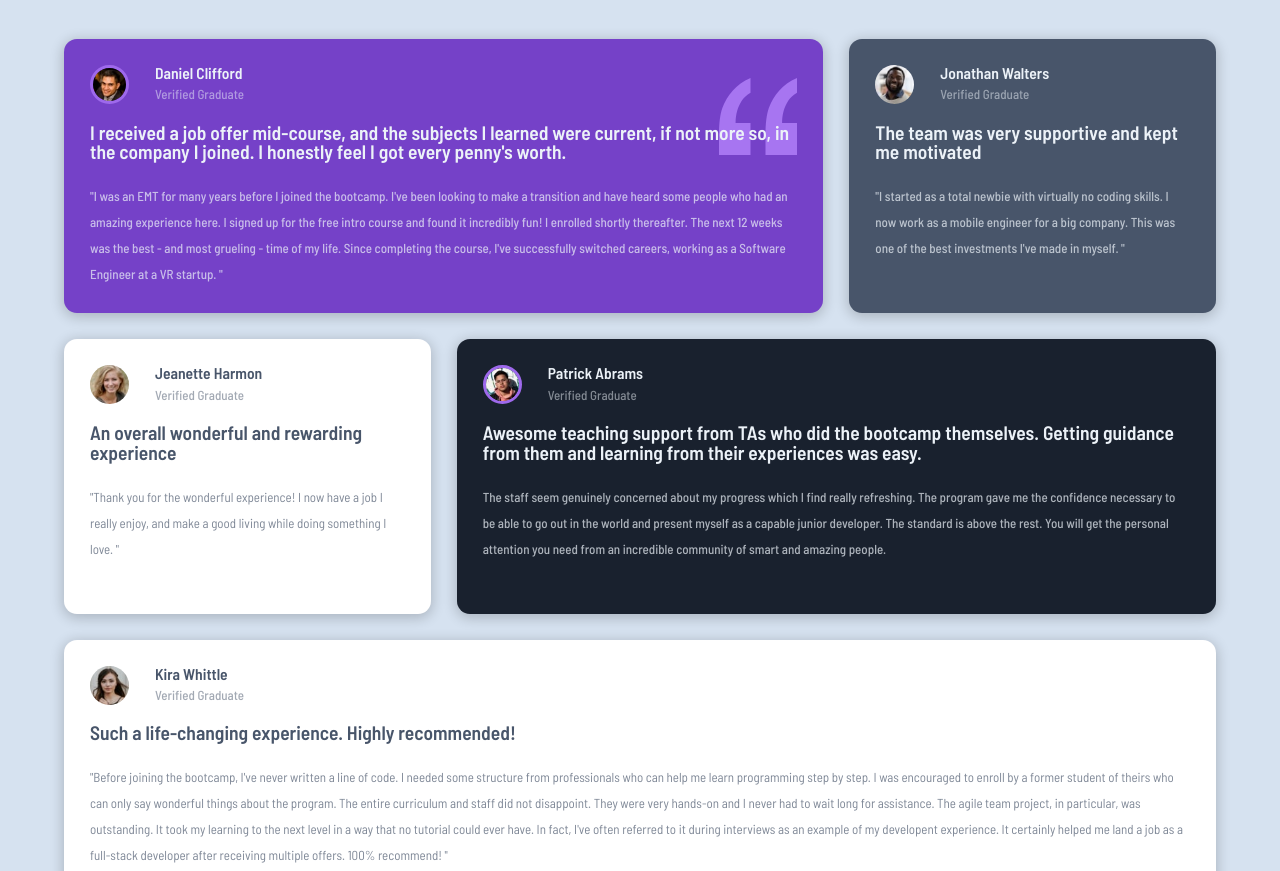
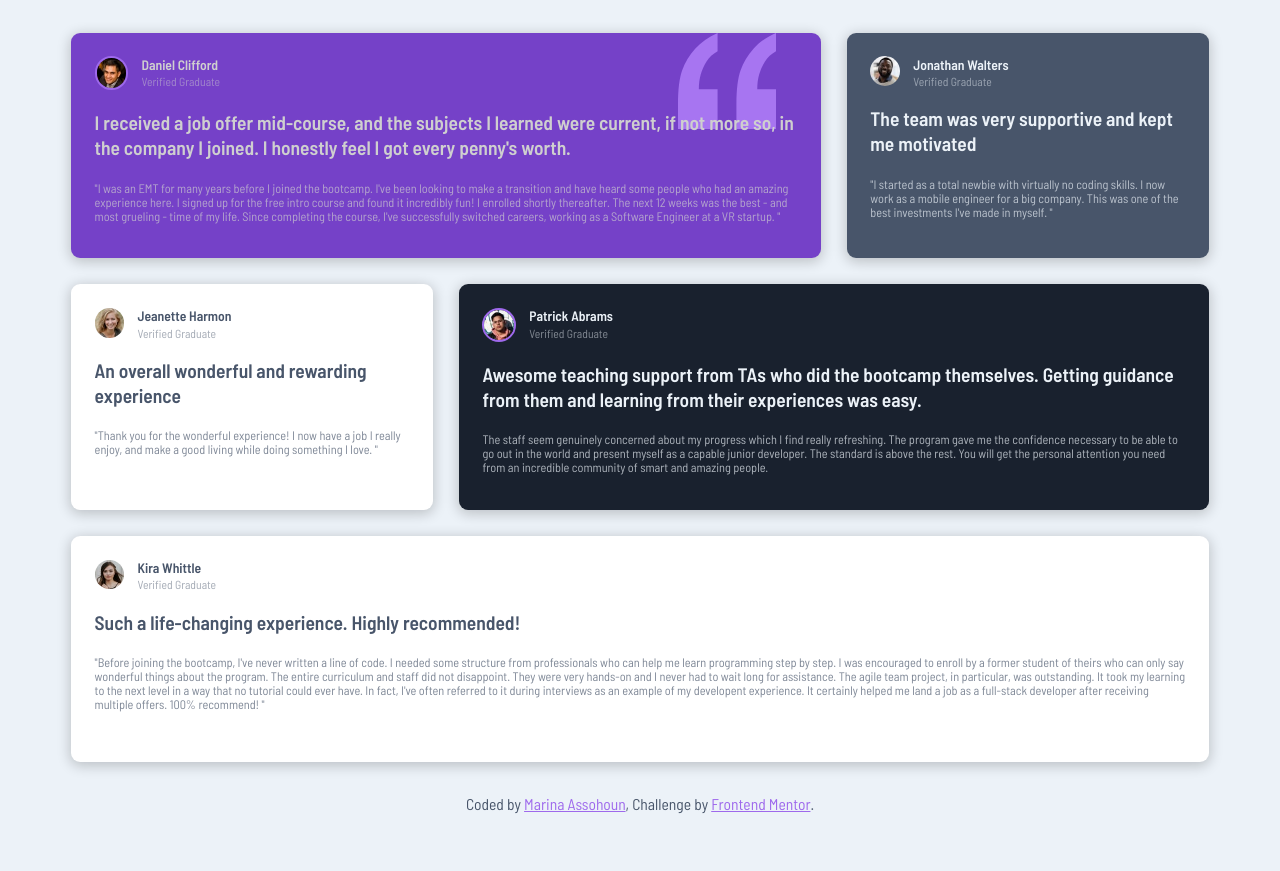
Before and after one commit to marinaassohoun/testimonials-grid, a plain HTML site: page index.html in a window 1280 px wide. Shown: the top 871 px of the page. After the commit the page ends 821 px from the top, so only its background shows below. Drawn offline with Linux system fonts and the light colour scheme.

Commit message:
update media query

```diff
--- a/assets/css/style.css
+++ b/assets/css/style.css
@@ -3,20 +3,23 @@ body {
   font-family: "Barlow Semi Condensed", sans-serif;
   background: hsl(212, 45%, 89%);
   font-size: 13px;
-  box-sizing: border-box;
+  margin: 0;
+  padding: 0;
 }
 
 .main {
-  width: 90%;
+  width: 80%;
   margin: 3em auto;
 }
 .comments {
-  text-align: start;
-  display: flex;
-  flex-direction: column;
-  gap: 4em;
+  display: grid;
+  grid-template-columns: repeat(4, 1fr);
+  grid-template-rows: repeat(2, 1fr);
+  gap: 2em;
 }
 .review {
+  line-height: 1em;
+  font-size: 1em;
   color: hsl(210, 46%, 95%);
   border-radius: 1em;
   font-weight: 500;
@@ -27,20 +30,26 @@ body {
 /* article 1 */
 .review:nth-child(1) {
   background-color: hsl(263, 55%, 52%);
+  grid-area: 1 / 1 / 2 / 3;
 }
 .review:nth-child(1) .author__image,
 .review:nth-child(4) .author__image {
   border: 0.3em solid hsl(264, 78%, 67%);
 }
-/* article 2 */
 
 .review:nth-child(2) {
   background-color: hsl(217, 19%, 35%);
+  grid-area: 1 / 3 / 2 / 4;
 }
+/* article 3 */
 
+.review:nth-child(3) {
+  grid-area: 2 / 1 / 3 / 2;
+}
 /* article 4 */
 .review:nth-child(4) {
   background-color: hsl(219, 29%, 14%);
+  grid-area: 2 / 2 / 3 / 4;
 }
 
 /* article 3 and 5 */
@@ -48,6 +57,9 @@ body {
 .review:nth-child(5) {
   background-color: hsl(0, 0%, 100%);
   color: hsl(217, 19%, 35%);
+}
+.review:nth-child(5) {
+  grid-area: 1 / 4 / 3 / 5;
 }
 
 .review:nth-child(3) .review__paragraph,
@@ -80,11 +92,11 @@ body {
   opacity: 0.5;
 }
 .review__title {
+  font-size: 1.7em;
   float: none;
   font-weight: 600;
-  font-size: 2.3em;
   line-height: 1em;
-  padding: 1.1em 0;
+  padding: 1em 0;
   z-index: 5;
 }
 
@@ -110,9 +122,8 @@ body {
 .attribution a:hover {
   color: hsl(263, 55%, 52%);
 }
-/* media query for tablet */
 
-@media screen and (min-width: 600px) and (max-width: 1339px) {
+@media (min-width: 601px) and (max-width: 1440px) {
   .main {
     font-size: 1em;
   }
@@ -141,43 +152,32 @@ body {
   .review:nth-child(5) {
     grid-area: 3 / 1 / 4 / 4;
   }
+}
+/* media query for mobile*/
+
+@media (max-width: 600px) {
+  .main {
+    width: 90%;
+  }
+  .comments {
+    text-align: start;
+
+    display: grid;
+    grid-template-columns: 1fr;
+    gap: 4em;
+  }
+
   .review__title {
-    font-size: 1.5em;
+    font-size: 2.3em;
   }
 }
-/* media query for desktop */
 
-@media screen and (min-width: 1440px) {
-  .main {
-    width: 80%;
-  }
-  .comments {
-    display: grid;
-    grid-template-columns: repeat(4, 1fr);
-    grid-template-rows: repeat(2, 1fr);
-    gap: 2em;
-  }
+/* @media (min-width: 1200px) {
   .review:nth-child(1) {
-    grid-area: 1 / 1 / 2 / 3;
   }
   .review:nth-child(2) {
-    grid-area: 1 / 3 / 2 / 4;
   }
 
-  .review:nth-child(3) {
-    grid-area: 2 / 1 / 3 / 2;
+  .review:nth-child(4) {
   }
-  .review:nth-child(4) {
-    grid-area: 2 / 2 / 3 / 4;
-  }
-  .review:nth-child(5) {
-    grid-area: 1 / 4 / 3 / 5;
-  }
-  .review__title {
-    font-size: 1.7em;
-  }
-  .review {
-    line-height: 1em;
-    font-size: 1em;
-  }
-}
+} */
--- /dev/null
+++ b/assets/css/styles.css
@@ -0,0 +1,187 @@
+:root {
+  --primary-color: hsl(0, 0%, 100%);
+  --secondary-color: hsl(212, 45%, 89%);
+  --moderate-violet: hsl(263, 55%, 52%);
+  --very-dark-grayish-blue: hsl(217, 19%, 35%);
+  --very-dark-blackish-blue: hsl(219, 29%, 14%);
+  --light-gray: hsl(0, 0%, 81%);
+  --light-grayish-blue: hsl(210, 46%, 95%);
+  --border-image-color: hsl(264, 78%, 67%);
+}
+
+body {
+  font-family: "Barlow Semi Condensed", sans-serif;
+  background: var(--light-grayish-blue);
+  font-size: 13px;
+}
+
+.main {
+  width: 90%;
+  margin: 2.5em auto;
+}
+.comments {
+  text-align: start;
+  display: flex;
+  flex-direction: column;
+  gap: 4em;
+}
+.review {
+  color: var(--light-grayish-blue);
+  border-radius: 0.7em;
+  font-weight: 500;
+  padding: 1.8em;
+
+  box-shadow: 0 0.2em 1em 0.1em rgba(0, 0, 0, 0.2);
+}
+
+/* article 1 */
+.review:first-child {
+  background: url("../images/bg-pattern-quotation.svg") no-repeat;
+  background-size: 7.5em;
+  background-position-x: 93%;
+  background-position-y: top;
+  background-color: var(--moderate-violet);
+  color: var(--light-gray);
+}
+
+/* article 2 */
+.review:nth-child(2) {
+  background-color: var(--very-dark-grayish-blue);
+}
+
+/* article 4 */
+.review:nth-child(4) {
+  background-color: var(--very-dark-blackish-blue);
+}
+
+/* article 3 and 5 */
+.review:nth-child(3),
+.review:nth-child(5) {
+  background-color: var(--primary-color);
+  color: var(--very-dark-grayish-blue);
+}
+/* review details*/
+.review__author {
+  display: flex;
+  flex-wrap: nowrap;
+}
+.author__infos {
+  line-height: 0.3em;
+  text-align: start;
+  font-size: 0.9em;
+  margin-top: -0.6em;
+}
+/* images */
+.author__image {
+  max-width: 2.3em;
+  border-radius: 5em;
+  margin: 0em 1em 0em 0em;
+}
+.review:nth-child(1) .author__image,
+.review:nth-child(4) .author__image {
+  border: 0.2em solid var(--border-image-color);
+}
+/*review text*/
+.author__name {
+  font-weight: 600;
+  opacity: 1;
+}
+.review__tag {
+  opacity: 0.5;
+  font-weight: 400;
+}
+.review__title {
+  font-weight: 600;
+  font-size: 1.4em;
+  line-height: 1.3em;
+  padding: 0.2em 0;
+}
+
+.review__paragraph {
+  opacity: 0.7;
+  font-weight: 400;
+  font-size: 0.95em;
+}
+
+.review:nth-child(3) .review__paragraph,
+.review:nth-child(5) .review__paragraph {
+  color: var(--very-dark-grayish-blue);
+}
+
+/* Footer */
+
+.attribution p {
+  margin: 0.5em;
+}
+.attribution {
+  color: var(--very-dark-grayish-blue);
+  font-size: 1.2em;
+  text-align: center;
+}
+.attribution a {
+  color: var(--border-image-color);
+}
+.attribution a:hover {
+  color: var(--moderate-violet);
+}
+
+/* media query for tablet */
+@media screen and (min-width: 720px) and (max-width: 1439px) {
+  .main {
+    font-size: 1em;
+  }
+  .comments {
+    display: grid;
+    grid-template-columns: repeat(3, 1fr);
+    grid-template-rows: repeat(3, 1fr);
+    gap: 2em;
+  }
+  .review:nth-child(1) {
+    grid-area: 1 / 1 / 2 / 3;
+  }
+  .review:nth-child(2) {
+    grid-area: 1 / 3 / 2 / 4;
+  }
+
+  .review:nth-child(3) {
+    grid-area: 2 / 1 / 3 / 2;
+  }
+  .review:nth-child(4) {
+    grid-area: 2 / 2 / 3 / 4;
+  }
+  .review:nth-child(5) {
+    grid-area: 3 / 1 / 4 / 4;
+  }
+  .review__title {
+    font-size: 1.5em;
+  }
+}
+/* media query for desktop */
+
+@media screen and (min-width: 1440px) {
+  .main {
+    width: 80%;
+  }
+  .comments {
+    display: grid;
+    grid-template-columns: repeat(4, 1fr);
+    grid-template-rows: repeat(2, 1fr);
+    gap: 2em;
+  }
+  .review:nth-child(1) {
+    grid-area: 1 / 1 / 2 / 3;
+  }
+  .review:nth-child(2) {
+    grid-area: 1 / 3 / 2 / 4;
+  }
+
+  .review:nth-child(3) {
+    grid-area: 2 / 1 / 3 / 2;
+  }
+  .review:nth-child(4) {
+    grid-area: 2 / 2 / 3 / 4;
+  }
+  .review:nth-child(5) {
+    grid-area: 1 / 4 / 3 / 5;
+  }
+}
--- a/index.html
+++ b/index.html
@@ -1,8 +1,11 @@
 <!DOCTYPE html>
 <html lang="en">
   <head>
-    <review charset="UTF-8" />
-    <review name="viewport" content="width=device-width, initial-scale=1.0" />
+    <meta charset="UTF-8" />
+    <meta
+      name="viewport"
+      content="width=device-width, initial-scale=1.0, minimum-scale=1"
+    />
 
     <link
       rel="icon"
@@ -12,8 +15,14 @@
     />
 
     <title>reviews</title>
-    <link rel="stylesheet" href="assets/css/reset.css" />
-    <link rel="stylesheet" href="assets/css/style.css" />
+    <link rel="preconnect" href="https://fonts.gstatic.com" />
+    <link
+      href="https://fonts.googleapis.com/css2?family=Barlow+Semi+Condensed:wght@400;500;600;700;900&display=swap"
+      <link
+      rel="stylesheet"
+      href="assets/css/reset.css"
+    />
+    <link rel="stylesheet" href="assets/css/styles.css" />
   </head>
   <body>
     <div class="wrapper">
```
